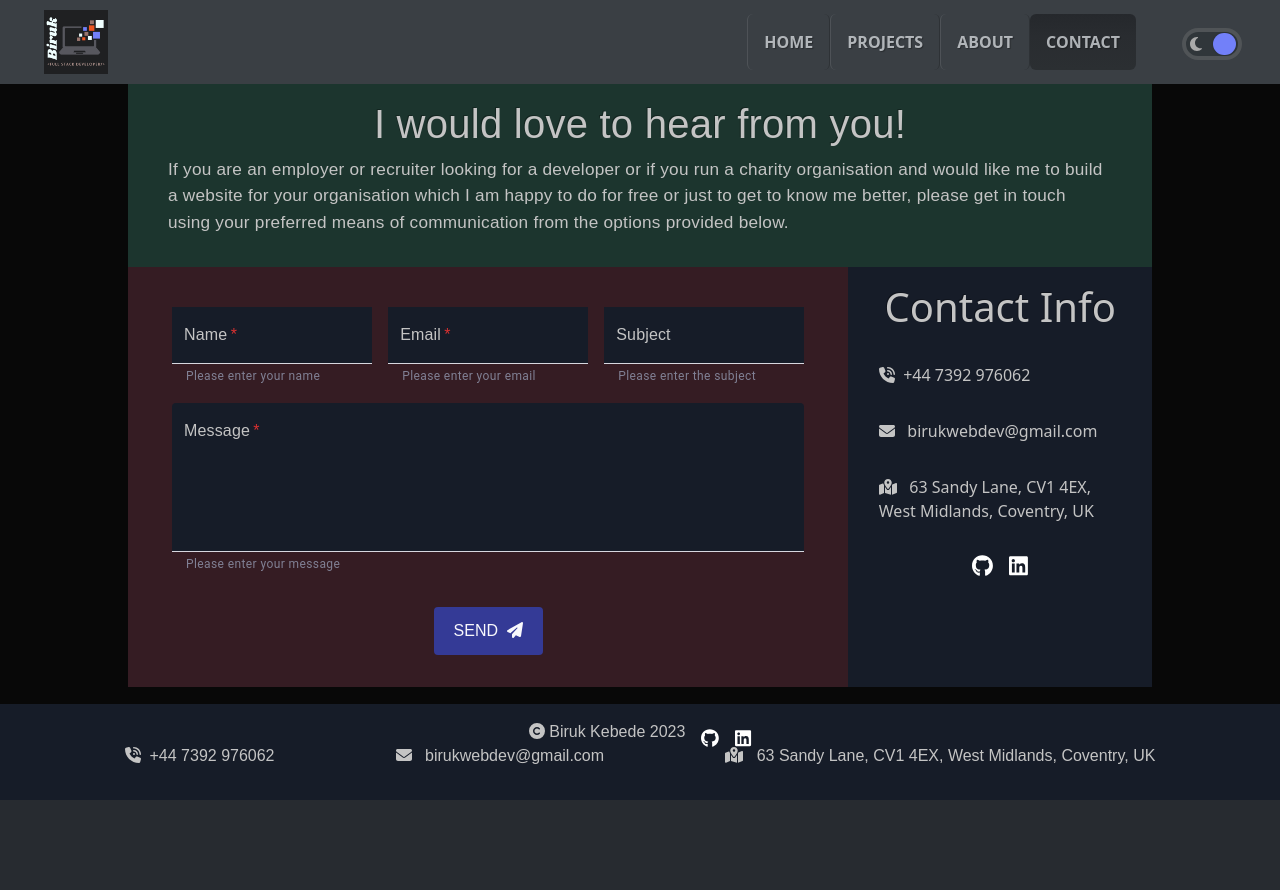
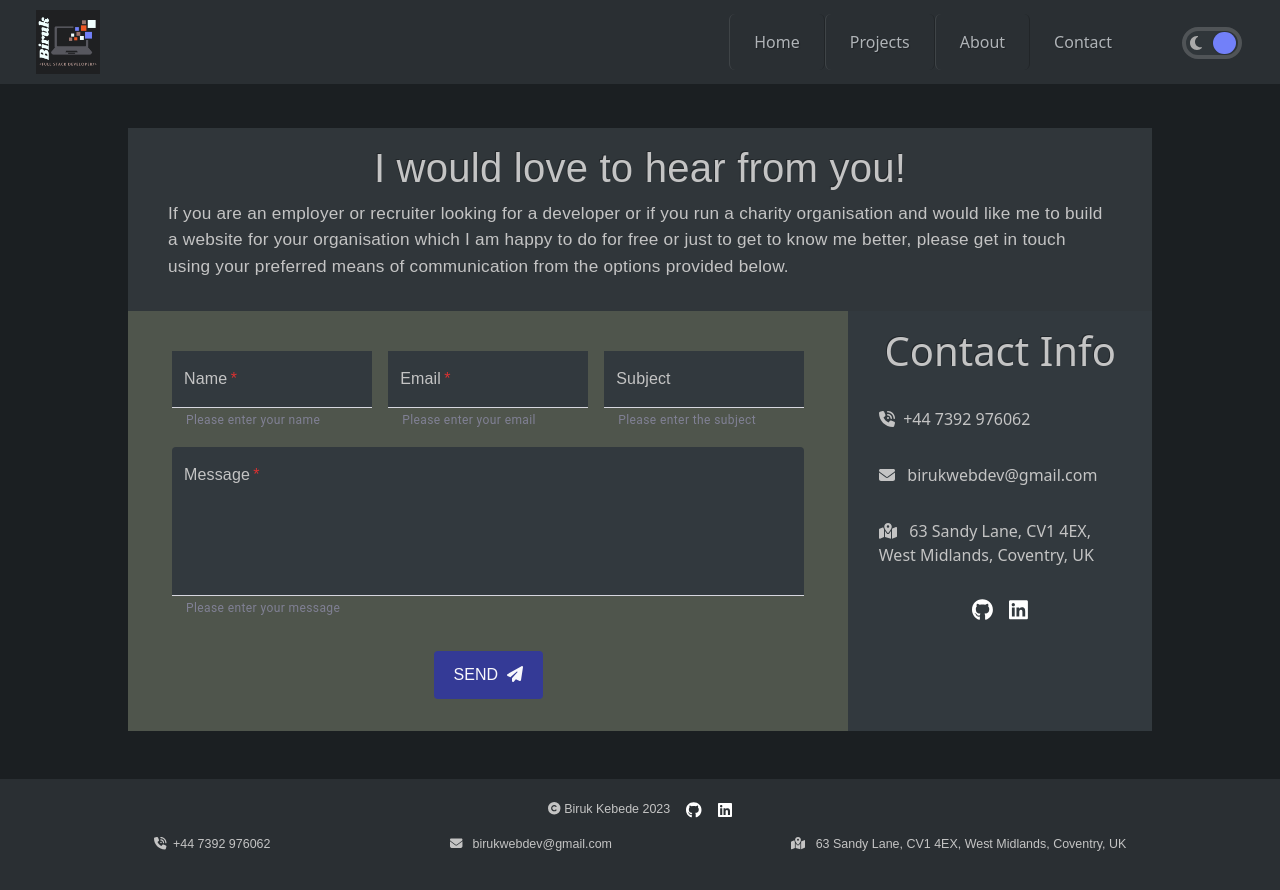
Before and after one commit to Know-Thyself/next-portfolio, a Next.js app: page /contact in a window 1280 px wide. Before the commit the page ends 800 px from the top, so only its background shows below. Built offline with nearby package versions, Linux system fonts and the light colour scheme.

Commit message:
styles: color theme

```diff
--- a/components/navbar.js
+++ b/components/navbar.js
@@ -37,13 +37,11 @@ const Navbar = () => {
 		<header
 			className={`${
 				styles['custom-header']
-			} navbar navbar-expand-md border-0 fixed-top ${
-				theme === 'dark' ? 'bg-primary' : 'bg-secondary'
-			}`}
+			} navbar navbar-expand-md border-0 fixed-top`}
 			data-bs-theme={theme}
 		>
-			<div class='container-fluid'>
-				<Link className='navbar-brand border-0 mx-3' href='/'>
+			<div className='container-fluid'>
+				<Link className='navbar-brand border-0 mx-2' href='/'>
 					<Image
 						className={`${styles.logo}`}
 						src='/images/logo.png'
@@ -67,12 +65,12 @@ const Navbar = () => {
 				{(toggleMenu || screenWidth > 767) && (
 					<nav className={`text-center me-auto me-md-5 ${styles['menu__box']}`}>
 						<ul
-							className={`navbar-nav ms-auto border-0 fs-6 fw-semibold me-md-5 pe-md-5 ${styles['menu__box__ul']}`}
+							className={`navbar-nav ms-auto border-0 me-md-5 pe-md-5 ${styles['menu__box__ul']}`}
 						>
 							<li className={`nav-item ${styles['custom-nav-item']}`}>
 								<Link
 									href='/'
-									className={`btn nav-link px-3 ${
+									className={`btn nav-link px-4 ${
 										router.pathname === '/'
 											? 'active border-0'
 											: styles['menu__item']
@@ -83,13 +81,13 @@ const Navbar = () => {
 									}`}
 									onClick={screenTest}
 								>
-									<span className='text-uppercase'>Home</span>
+									<span>Home</span>
 								</Link>
 							</li>
 							<li className={`nav-item ${styles['custom-nav-item']}`}>
 								<Link
 									href='/projects'
-									className={`btn nav-link px-3 ${
+									className={`btn nav-link px-4 ${
 										router.pathname === '/projects'
 											? 'active border-0'
 											: styles['menu__item']
@@ -100,13 +98,13 @@ const Navbar = () => {
 									}`}
 									onClick={screenTest}
 								>
-									<span className='text-uppercase'>Projects</span>
+									<span>Projects</span>
 								</Link>
 							</li>
 							<li className={`nav-item ${styles['custom-nav-item']}`}>
 								<Link
 									href='/about'
-									className={`btn nav-link px-3 ${
+									className={`btn nav-link px-4 ${
 										router.pathname === '/about'
 											? 'active border-0'
 											: styles['menu__item']
@@ -117,13 +115,13 @@ const Navbar = () => {
 									}`}
 									onClick={screenTest}
 								>
-									<span className='text-uppercase'>About</span>
+									<span>About</span>
 								</Link>
 							</li>
 							<li className={`nav-item ${styles['custom-nav-item']}`}>
 								<Link
 									href='/contact'
-									className={`btn nav-link px-3 ${
+									className={`btn nav-link px-4 ${
 										router.pathname === '/contact'
 											? 'active border-0'
 											: styles['menu__item']
@@ -134,7 +132,7 @@ const Navbar = () => {
 									}`}
 									onClick={screenTest}
 								>
-									<span className='text-uppercase'>Contact</span>
+									<span>Contact</span>
 								</Link>
 							</li>
 						</ul>
--- a/pages/contact.js
+++ b/pages/contact.js
@@ -301,7 +301,7 @@ const Contact = () => {
 										'& .MuiInputBase-root': {
 											color: 'var(--primary-text-color)',
 											borderBottom: '1px solid var(--primary-text-color)',
-											backgroundColor: 'var(--footer-background)',
+											backgroundColor: 'var(--complementary-bg)',
 										},
 									}}
 								/>
--- a/pages/projects.tsx
+++ b/pages/projects.tsx
@@ -60,7 +60,7 @@ const Projects = ({ projectsData, project, setProject }) => {
 				<link rel='icon' href='/favicon.ico' />
 			</Head>
 			<motion.div
-				className={`${styles['projects-main-container']} bg-body`}
+				className={`${styles['projects-main-container']}`}
 				variants={springVariant}
 				initial='start'
 				animate='end'
--- a/styles/about.module.css
+++ b/styles/about.module.css
@@ -1,7 +1,8 @@
 .main {
     width: 100%;
-	background-color: var(--about-section-bg);
-	background-color: var(--secondary-background);
+    /* background-color: var(--about-section-bg);
+	background-color: var(--secondary-background); */
+    background-color: var(--primary-background);
     font-family: var(--primary-font-family);
     color: var(--secondary-text-color);
     padding-top: 84px;
@@ -14,6 +15,7 @@
 .about-section {
     background-color: var(--about-section-bg);
     background-color: var(--secondary-background);
+    background-color: var(--primary-background);
     font-family: var(--secondary-font-family);
     display: flex;
     flex-direction: column;
@@ -236,6 +238,8 @@
 
 @media screen and (min-width: 900px) {
     .main {
+        background-color: var(--primary-background);
+        background-color: var(--tertiary-background);
         background-color: var(--secondary-background);
         background-color: var(--about-section-bg);
     }
@@ -246,7 +250,9 @@
         align-items: center;
         margin: auto;
         gap: 3rem;
+        background-color: var(--primary-background);
         background-color: var(--secondary-background);
+
         /* padding-bottom: auto; */
     }
 
--- a/styles/contact.module.css
+++ b/styles/contact.module.css
@@ -7,9 +7,9 @@
 	left: 0;
 	bottom: 0;
 	padding-top: 84px;
-	padding-bottom: 48px;
 	padding-bottom: 12rem;
 	background-color: var(--primary-background);
+    background-color: var(--secondary-background);
 	color: var(--secondary-text-color);
 	display: flex;
 	flex-direction: column;
@@ -45,9 +45,9 @@
 }
 
 .contact-info {
+    background-color: var(--footer-background);
 	background-color: var(--header-background);
-	background-color: var(--footer-background);
-	/* background-color: var(--secondary-background); */
+    background-color: var(--complementary-bg);
 	display: none;
 	flex-direction: column;
 	padding-bottom: 1rem;
@@ -83,7 +83,9 @@
 	width: 100%;
 	margin: auto;
 	background-color: var(--contact-box-bg);
-	/* background-color: var(--secondary-background); */
+	background-color: var(--secondary-background);
+	background-color: var(--primary-background);
+    background-color: var(--project-container-bg);
 	padding: 2rem 0;
 }
 
@@ -106,6 +108,7 @@
 	border-bottom: 1px solid var(--primary-text-color);
 	background-color: var(--header-background);
 	background-color: var(--footer-background);
+    background-color: var(--complementary-bg);
 	font-family: var(--primary-font-family);
 }
 
@@ -117,6 +120,7 @@
 .textField textarea {
 	background-color: var(--header-background);
 	background-color: var(--footer-background);
+    background-color: var(--complementary-bg);
 }
 
 .send {
@@ -173,7 +177,8 @@
 @media screen and (min-width: 929px) {
 	.main {
 		min-height: 100%;
-		padding-bottom: 7rem;
+        padding-top: 8rem;
+		padding-bottom: 10rem;
 	}
 
 	.wrapper,
@@ -184,6 +189,8 @@
 
 	.intro {
 		background: var(--contact-section-bg);
+        background-color: var(--complementary-bg);
+        background-color: var(--radio-btn-bg);
 	}
 
 	.wrapper {
--- a/styles/footer.module.css
+++ b/styles/footer.module.css
@@ -6,6 +6,7 @@
 	height: 12rem;
 	font-family: var(--secondary-font-family);
 	background-color: var(--footer-background);
+    font-size: 0.78rem;
 	color: var(--secondary-text-color);
 	display: flex;
 	flex-direction: column;
@@ -18,7 +19,7 @@
 	width: 90%;
 	margin: 0;
 	padding: 0;
-	margin-top: -1rem;
+	/* margin-top: -1rem; */
 }
 
 .anchors {
@@ -29,12 +30,13 @@
 }
 
 .fa-brand {
-	font-size: 1.15rem;
+	font-size: 1rem;
+    margin-bottom: 0.75rem;
 }
 
 @media screen and (min-width: 929px) {
 	.footer {
-		height: 6rem;
+		height: 7rem;
 	}
 
 	.contact-info {
--- a/styles/globals.css
+++ b/styles/globals.css
@@ -10,7 +10,7 @@ body {
     left: 0;
     bottom: 0;
     width: 100%;
-	/* background-color: var(--primary-background); */
+    background-color: var(--primary-background);
     -webkit-font-smoothing: antialiased;
     -moz-font-smoothing: antialiased;
     -o-font-smoothing: antialiased;
@@ -38,6 +38,8 @@ a {
     --header-background: #535E65;
     --header-background: #505457;
     --header-background: #414A4C;
+    --header-background: #41494f;
+    --header-background: #616161;
     --footer-background: #7E8189;
     --footer-background: #8f97a6;
     --footer-background: #6b8299;
@@ -129,7 +131,9 @@ a {
 
 [data-theme='dark'] {
     --header-background: #252a2d;
+    --header-background: #2a2f33;
     --footer-background: #161c28;
+    --footer-background: #2a2f33;
     --home-link-bg: #2B435B;
     --home-link-bg: #165b7e;
     --home-link-bg: #444c95;
@@ -138,6 +142,7 @@ a {
     --projects-link-bg: #302830;
     --about-link-bg: #3B2F2F;
     --about-section-bg: #3B2F2F;
+    --about-section-bg: #32393E;
     --contact-link-bg: #2D3A3A;
     --contact-link-bg: #223D43;
     --contact-link-bg: #1b3036;
@@ -152,18 +157,21 @@ a {
     --menu-box-bg: #962715;
     --menu-box-bg: #444c95;
     --menu-box-bg: #39407c;
-	--primary-background: #1f2022;
-	--primary-background: #1b1b1b;
     --primary-background: #0b0c0d;
     --primary-background: #212529;
     --primary-background: #212121;
-    --primary-background: #080808;
+    --primary-background: #1f2022;
+    --primary-background: #1b1b1b;
+    --primary-background: #2a3132;
+    --primary-background: #1e1f26;
     --secondary-background: #070707;
     --secondary-background: #1F2428;
     --secondary-background: #1B1F22;
+    --tertiary-background: #1a1a1a;
     --project-container-bg: #4f554c;
     --project-container-hover: #464c44;
     --complementary-bg: #302830;
+    --complementary-bg: #32393E;
     --home-background: url('/images/home-background.jpg');
     --home-background: url('/images/background-home-desktop.jpg');
     --home-bg-mobile: url('/images/home-bg-mobile.jpg');
--- a/styles/header.module.css
+++ b/styles/header.module.css
@@ -5,6 +5,7 @@
     width: 100%;
     height: 84px;
     z-index: 3;
+    background-color: var(--header-background);
 }
 
 .logo {
@@ -100,10 +101,10 @@
     border-bottom: 0px solid var(--header-background);
 }
 
-.menu__item:hover {
+/* .menu__item:hover {
     color: var(--nav-links-color);
     font-weight: var(--active-nav-link-font-weight);
-}
+} */
 
 .active {
     text-decoration: none;
@@ -145,6 +146,7 @@
         background: var(--menu-box-bg);
         width: 100%;
     }
+
     .menu__box {
         width: 100%;
     }
--- a/styles/projects.module.css
+++ b/styles/projects.module.css
@@ -1,6 +1,7 @@
 .projects-main-container {
 	width: 100%;
-	/* background-color: var(--primary-background); */
+	background-color: var(--primary-background);
+	background-color: var(--secondary-background);
 	padding-top: 84px;
 	padding-bottom: 12.25rem;
 	margin-bottom: 0;
--- a/styles/themes.module.css
+++ b/styles/themes.module.css
@@ -6,7 +6,7 @@
 	top: 0;
 	right: 64px;
 	height: 64px;
-	padding-top: 24px;
+	padding-top: 21px;
 	margin-right: auto;
 }
 
```
Also changed, not shown: pages/about.tsx (+0 -8 lines). Lines whose indentation alone changed are shown as unchanged.
